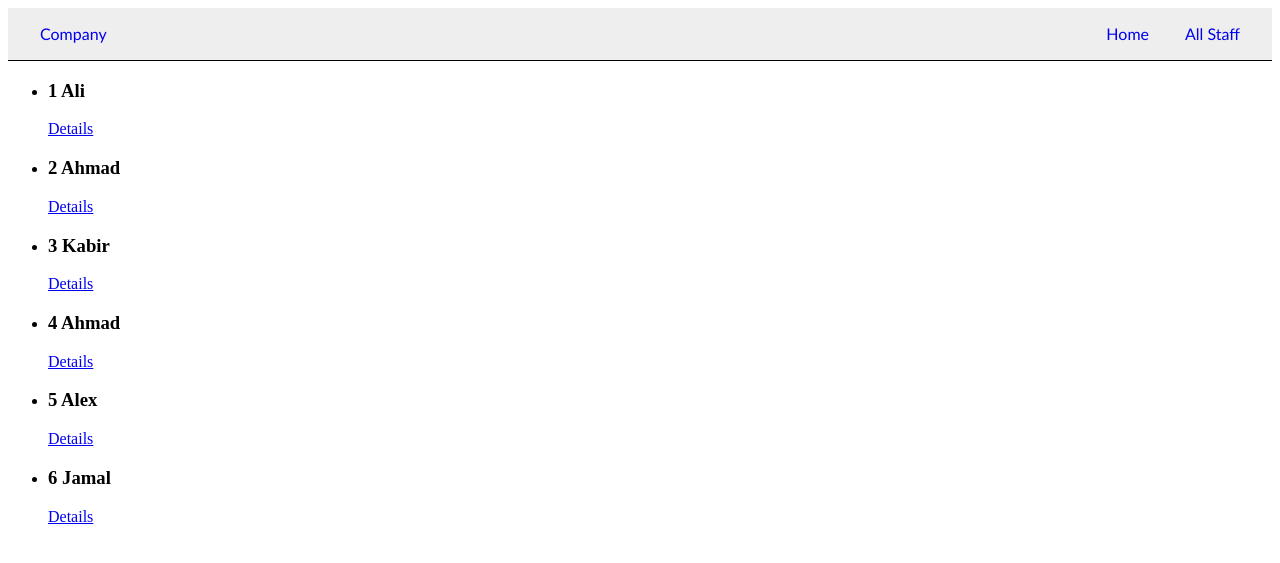
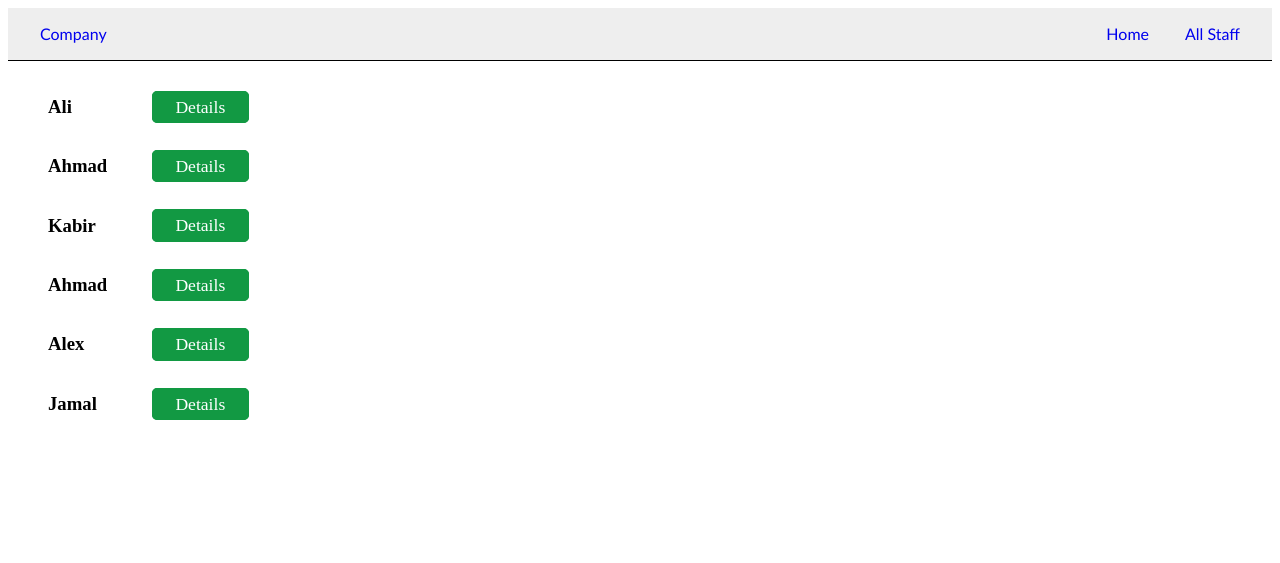
Before and after one commit to ShahedAhmadAhadi/django002, a Django app: page / in a window 1280 px wide. Shown: the top 563 px of the page. Run offline with Django 3.2, Linux system fonts and the light colour scheme; data comes from the database, SQL or seed files in the repository.

Commit message:
styles made

```diff
--- a/staff/Templates/staff/index.html
+++ b/staff/Templates/staff/index.html
@@ -1,5 +1,4 @@
 {% extends './base.html' %}
-{% load static %}
 <!DOCTYPE html>
 <html lang="en">
 <head>
@@ -7,15 +6,13 @@
     <meta http-equiv="X-UA-Compatible" content="IE=edge">
     <meta name="viewport" content="width=device-width, initial-scale=1.0">
     <title>Document</title>
-    <link rel="stylesheet" href="{% static 'staff/style.css' %}">
 </head>
 <body>
     {% block body %}
-
     <ul id="ul">
     {% for item in workers %}
         <li>
-            <h3>{{item.id}} {{item.w_name}}</h3>
+            <h3>{{item.w_name}}</h3>
             <a href="{% url 'detail' item.id %}">Details</a>
         </li>
     {% endfor %}
--- a/staff/static/staff/base.css
+++ b/staff/static/staff/base.css
@@ -21,3 +21,24 @@ nav a{
 nav a:hover{
     text-decoration: underline;
 }
+#ul{
+    display: flex;
+    flex-direction: column;
+}
+li{
+    list-style: none;
+}
+h3{
+    display: inline-block;
+    width: 100px;
+}
+li a{
+    grid-column: 3/6;
+    font-size: 1.1rem;
+    text-decoration: none;
+    background-color: #129943;
+    padding: 0.325rem 1.4rem;
+    border: 1px solid #129943;
+    border-radius: 5px;
+    color: white;
+}
```
Also changed, not shown: staff/static/staff/style.css (deleted, +0 -13 lines).
